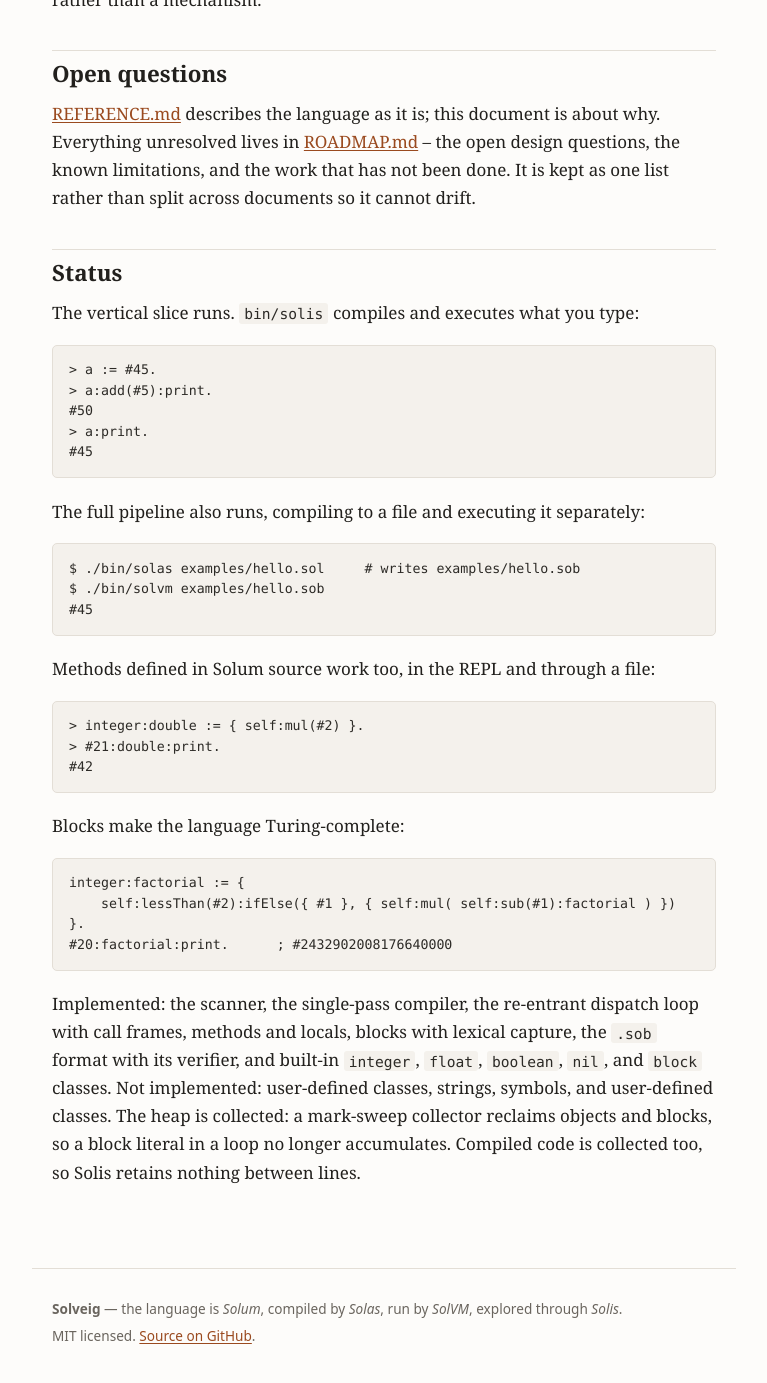
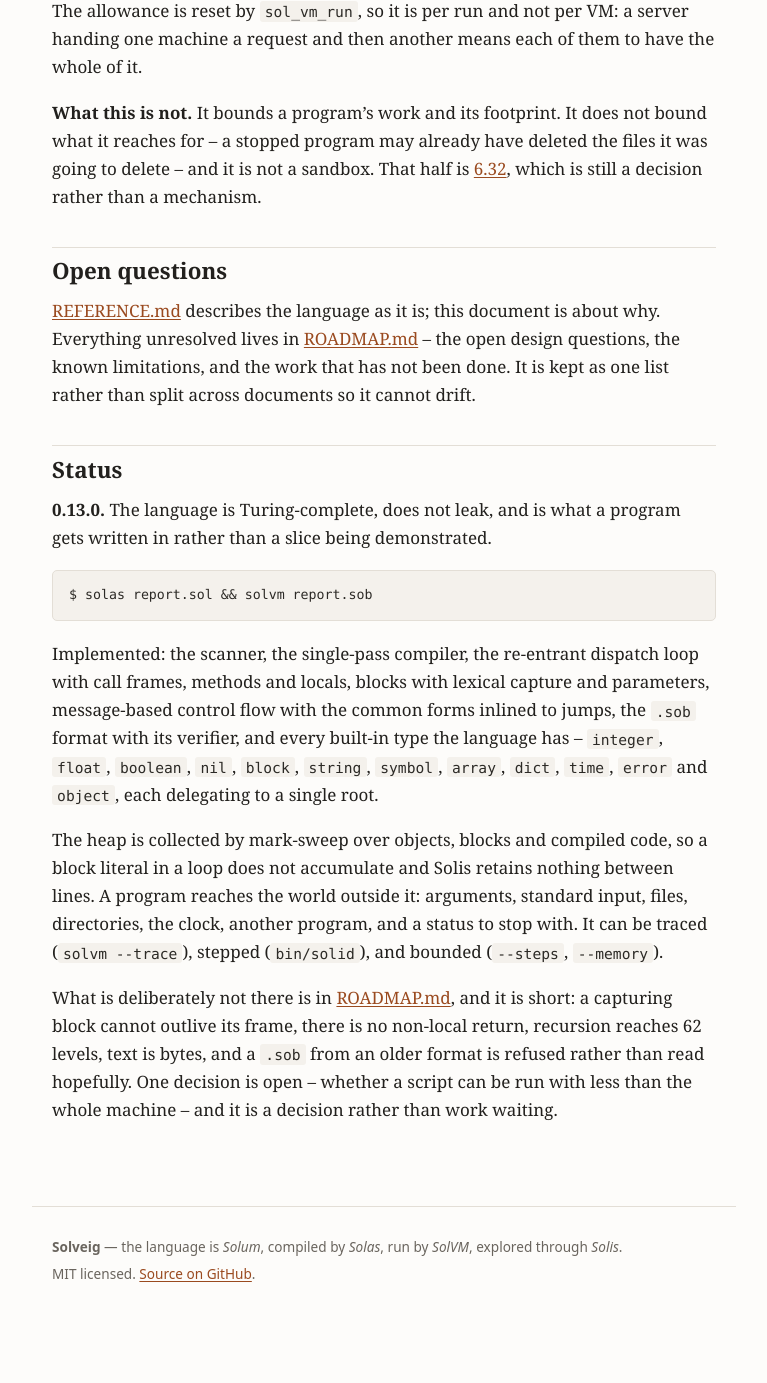
Before and after one commit to hansolovkarlsson/Solveig, a Jekyll site: the page built from docs/design.md, in a window 1280 px wide and 1400 px high, scrolled down 19330 px. Shown: the top 1383 px of the window, without its empty margins (256-1023 px from the left). Built offline with Jekyll 4.4.1, drawn with Linux system fonts in a browser that asks for light colours; our own code applies the rules of GitHub Pages for plain Markdown files; after the commit the page ends 20668 px from its top, so only the background shows below that; some of the changed text lies outside the part shown.

Commit message:
Write the day up, and refresh the documents it left behind
docs/journal.md is new: the day-by-day account, which neither the changelog
(per feature) nor COMPLETED.md (per entry) holds. Today's entry covers 0.1.0 to
0.13.0 -- thirteen releases between 07:31 and 19:04 -- the arc, what the
libraries taught that the design did not, the evening's turn onto running
somebody else's code, and the hour at the end that produced no feature.

The refreshers it turned up, none of which were about today's work:

design.md still said "the three parts" and named three programs. Solid has been
the fourth since 0.12.0. Its Status section was worse: it described the vertical
slice of 0.1.0, listed strings and symbols as not implemented, and named
user-defined classes twice in the same sentence. Rewritten for where the project
actually is.

GUIDE.md said no design question is open, which stopped being true when 6.32 was
recorded. It also had nothing about a program being stopped by whoever runs it,
which is the one thing in that chapter that is not the program's own decision --
so section 18 now says so, and says it cannot be caught.

Co-Authored-By: Claude Opus 5 <noreply@anthropic.com>
Claude-Session: https://claude.ai/code/session_014Emnizwfra15qgDU979HaB

````diff
--- a/docs/design.md
+++ b/docs/design.md
@@ -22,13 +22,19 @@ Example of creating an integer variable and assigning it, then printing it.
 	a:print.	; sends print message to object a to print out
 ```
 
-## The three parts
+## The four parts
 
 | Part      | Binary      | Job                                          |
 | --------- | ----------- | -------------------------------------------- |
 | **Solas** | `bin/solas` | Compiler: `.sol` source -> bytecode          |
 | **SolVM** | `bin/solvm` | Virtual machine: loads and executes bytecode; sources in `solum/` |
 | **Solis** | `bin/solis` | REPL: reads until the input could compile, then runs it |
+| **Solid** | `bin/solid` | Debugger: runs a program a step at a time; sources in `solid/` |
+
+Solid came last and is the one that changed the machine to exist: the VM offers
+a stop before each instruction that begins a new line or enters a new frame, and
+Solid decides whether that stop is interesting. The machine knows nothing about
+breakpoints or stepping.
 
 Solas and SolVM meet at exactly one place: `solum/include/solum/bytecode.h`.
 That header defines the opcodes, so a change to the instruction set is a change
@@ -38,9 +44,10 @@ it to the VM.
 
 ## The name
 
-**Solveig** names the project. The language is **Solum**, and the three programs
-are **Solas**, **SolVM**, and **Solis**. See the README for where the names come
-from.
+**Solveig** names the project. The language is **Solum**, and the four programs
+are **Solas**, **SolVM**, **Solis** and **Solid** -- the last being
+*sol-interactive-debugger*, which is also a word. See the README for where the
+names come from.
 
 ## Design principles
 
@@ -779,45 +786,30 @@ as one list rather than split across documents so it cannot drift.
 
 ## Status
 
-The vertical slice runs. `bin/solis` compiles and executes what you type:
+**0.13.0.** The language is Turing-complete, does not leak, and is what a
+program gets written in rather than a slice being demonstrated.
 
 ```
-> a := #45.
-> a:add(#5):print.
-#50
-> a:print.
-#45
+$ solas report.sol && solvm report.sob
 ```
 
-The full pipeline also runs, compiling to a file and executing it separately:
+Implemented: the scanner, the single-pass compiler, the re-entrant dispatch loop
+with call frames, methods and locals, blocks with lexical capture and
+parameters, message-based control flow with the common forms inlined to jumps,
+the `.sob` format with its verifier, and every built-in type the language
+has -- `integer`, `float`, `boolean`, `nil`, `block`, `string`, `symbol`,
+`array`, `dict`, `time`, `error` and `object`, each delegating to a single root.
 
-```
-$ ./bin/solas examples/hello.sol     # writes examples/hello.sob
-$ ./bin/solvm examples/hello.sob
-#45
-```
+The heap is collected by mark-sweep over objects, blocks and compiled code, so a
+block literal in a loop does not accumulate and Solis retains nothing between
+lines. A program reaches the world outside it: arguments, standard input, files,
+directories, the clock, another program, and a status to stop with. It can be
+traced (`solvm --trace`), stepped (`bin/solid`), and bounded (`--steps`,
+`--memory`).
 
-Methods defined in Solum source work too, in the REPL and through a file:
-
-```
-> integer:double := { self:mul(#2) }.
-> #21:double:print.
-#42
-```
-
-Blocks make the language Turing-complete:
-
-```
-integer:factorial := {
-    self:lessThan(#2):ifElse({ #1 }, { self:mul( self:sub(#1):factorial ) })
-}.
-#20:factorial:print.      ; #2432902008176640000
-```
-
-Implemented: the scanner, the single-pass compiler, the re-entrant dispatch
-loop with call frames, methods and locals, blocks with lexical capture, the
-`.sob` format with its verifier, and built-in `integer`, `float`, `boolean`,
-`nil`, and `block` classes. Not implemented: user-defined classes, strings,
-symbols, and user-defined classes. The heap is collected: a mark-sweep collector
-reclaims objects and blocks, so a block literal in a loop no longer accumulates.
-Compiled code is collected too, so Solis retains nothing between lines.
+What is deliberately not there is in
+[ROADMAP.md](ROADMAP.md#3-known-limitations), and it is short: a capturing block
+cannot outlive its frame, there is no non-local return, recursion reaches 62
+levels, text is bytes, and a `.sob` from an older format is refused rather than
+read hopefully. One decision is open -- whether a script can be run with less
+than the whole machine -- and it is a decision rather than work waiting.
````
Also changed, not shown: docs/GUIDE.md (+34 -4 lines), docs/journal.md (added, +129 -0 lines), README.md.
